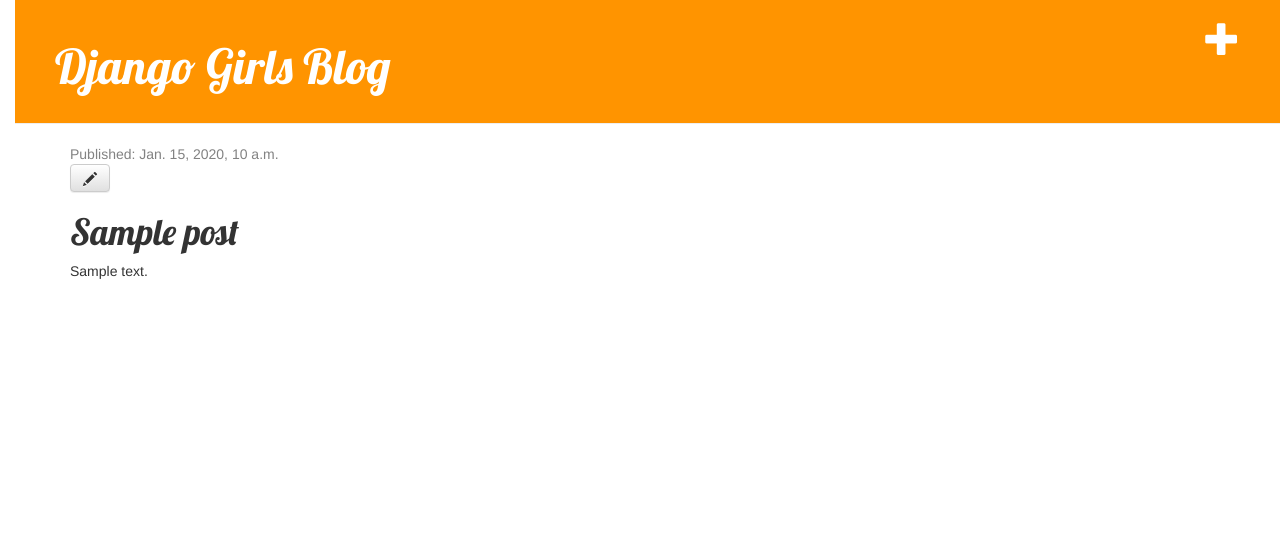
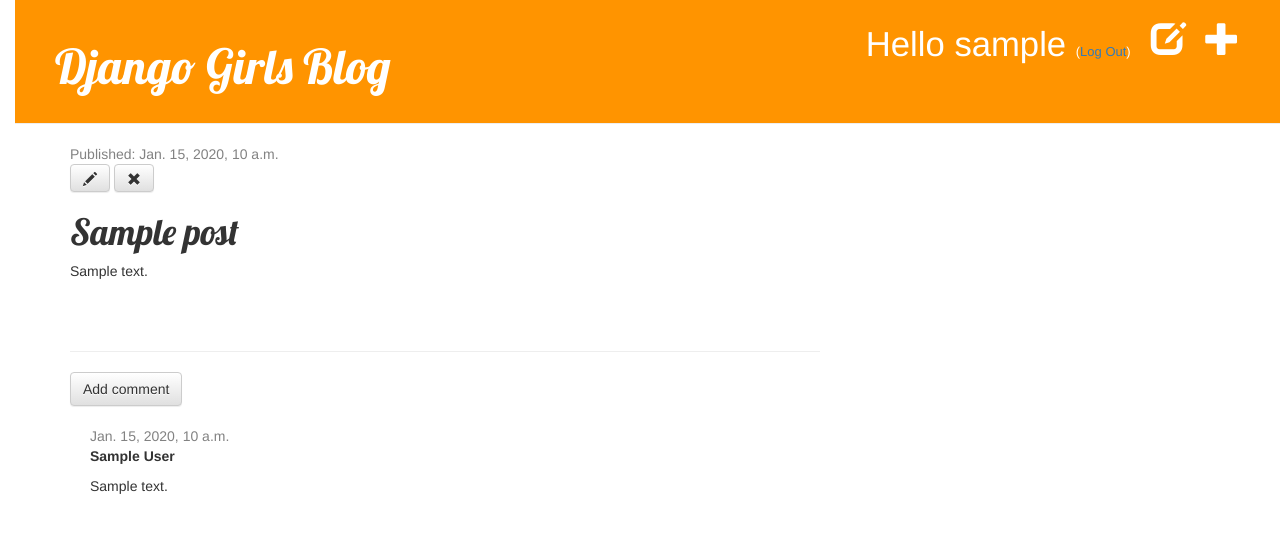
Before and after one commit to dzingai/my-first-blog, a Django app: page /post/1/ in a window 1280 px wide. Shown: the top 533 px of the page. Run offline with Django 3.2, Linux system fonts and the light colour scheme; a user stored in the database is signed in; tables that the repository leaves empty hold one stand-in row (values such as "Sample post"); some libraries are stand-ins or nearby versions.

Commit message:
Added security on the app. Added model and forms for comments, including removing and approving comments.

```diff
--- a/blog/admin.py
+++ b/blog/admin.py
@@ -1,4 +1,5 @@
 from django.contrib import admin
-from .models import Post
+from .models import Post, Comment
 
 admin.site.register(Post)
+admin.site.register(Comment)
--- a/blog/models.py
+++ b/blog/models.py
@@ -5,13 +5,29 @@
     author = models.ForeignKey('auth.user')
     title = models.CharField(max_length=200)
     text = models.TextField()
-    created_date = models.DateTimeField(default=timezone.now())
-    published_date = models.DateTimeField(
-blank=True, null=True)
+    created_date = models.DateTimeField(default=timezone.now)
+    published_date = models.DateTimeField(blank=True, null=True)
 
     def publish(self):
-        self.published_date = timezone.now()
+        self.published_date = timezone.now
+        self.save()
+
+    def approved_comments(self):
+        return self.comments.filter(approved_comment=True)
+
+    def __str__(self):
+        return self.title
+
+class Comment(models.Model):
+    post = models.ForeignKey('blog.Post', related_name='comments')
+    author = models.CharField(max_length=200)
+    text = models.TextField()
+    created_date = models.DateTimeField(default=timezone.now)
+    approved_comment = models.BooleanField(default=False)
+
+    def approve(self):
+        self.approved_comment = True
         self.save()
 
     def __str__(self):
-        return self.title
+        return self.text
--- a/blog/static/css/blog.css
+++ b/blog/static/css/blog.css
@@ -52,3 +52,7 @@
 .post h1 a, .post h1 a:visited {
     color: #000000;
 }
+
+.comment {
+    margin: 20px 0px 20px 20px;
+}
--- a/blog/templates/blog/base.html
+++ b/blog/templates/blog/base.html
@@ -11,8 +11,15 @@
         <div class="page-header">
         {% if user.is_authenticated %}
             <a href="{% url 'post_new' %}" class="top-menu"><span class="glyphicon glyphicon-plus"></span></a>
+            <a href="{% url 'post_draft_list' %}" class="top-menu">
+            <span class="glyphicon glyphicon-edit"></span>
+        </a>
+        <p class="top-menu">Hello {{ user.username }} <small style="font-size: small !important">(<a href="{% url 'logout' %}">Log Out</a>)</small></p>
+        {% else %}
+        <a href="{% url 'login' %}" class="top-menu"><span class="glyphicon glyphicon-lock"></span></a>
         {% endif %}
-            <h1><a href="/">Django Girls Blog</a></h1>
+
+            <h1><a href="{% url 'blog.views.post_list' %}">Django Girls Blog</a></h1>
 
         </div>
         <div class="content container">
--- a/blog/templates/blog/post_detail.html
+++ b/blog/templates/blog/post_detail.html
@@ -6,12 +6,34 @@
             <div class="date">
                 Published: {{ post.published_date }}
             </div>
+        {% else %}
+            <a class="btn btn-default" href="{% url 'blog.views.post_publish' pk=post.pk %}">Publish</a>
         {% endif %}
         {% if user.is_authenticated %}
         <a class="btn btn-default" href="{% url 'post_edit' pk=post.pk %}">
             <span class="glyphicon glyphicon-pencil"></span></a>
+            <a class="btn btn-default" href="{% url 'post_remove' pk=post.pk %}"><span class="glyphicon glyphicon-remove"></span></a>
         {% endif %}
         <h1>{{ post.title }}</h1>
         <p>{{ post.text|linebreaksbr }}</p>
         </div>
+    <hr>
+    <a class="btn btn-default" href="{% url 'add_comment_to_post' pk=post.pk %}">Add comment</a>
+    {% for comment in post.comments.all %}
+        {% if user.is_authenticated or comment.approved_comment %}
+        <div class="comment">
+            <div class="date">
+            {{ comment.created_date }}
+            {% if not comment.approved_comment %}
+                <a class="btn btn-default" href="{% url 'comment_remove' pk=comment.pk %}"><span class="glyphicon glyphicon-remove"></span></a>
+                <a class="btn btn-default" href="{% url 'comment_approve' pk=comment.pk %}"><span class="glyphicon glyphicon-ok"></span></a>
+            {% endif %}
+            </div>
+            <strong>{{ comment.author }}</strong>
+            <p>{{ comment.text|linebreaks }}</p>
+        </div>
+        {% endif %}
+    {% empty %}
+        <p>No comments here yet :(</p>
+    {% endfor %}
 {% endblock %}
--- a/blog/templates/blog/post_list.html
+++ b/blog/templates/blog/post_list.html
@@ -7,7 +7,8 @@
                 <p>published: {{ post.published_date }}</p>
             </div>
             <h1><a href="{% url 'post_detail' pk=post.pk %}">{{ post.title }}</a></h1>
-            <p>{{ post.text|linebreaksbr }}</p>
+            <p>{{ post.text|linebreaks }}</p>
+            <a href="{% url 'blog.views.post_detail' pk=post.pk %}">Comments: {{ post.approved_comments.count }}</a>
             </div>
     {% endfor %}
 {% endblock %}
--- a/blog/urls.py
+++ b/blog/urls.py
@@ -6,5 +6,11 @@
     url(r'^post/(?P<pk>\d+)/$', views.post_detail, name='post_detail'),
     url(r'^post/new/$', views.post_new, name='post_new'),
     url(r'^post/(?P<pk>\d+)/edit/$', views.post_edit, name='post_edit'),
+    url(r'^drafts/$', views.post_draft_list, name='post_draft_list'),
+    url(r'^post/(?P<pk>\d+)/$', views.post_publish, name='post_publish'),
+    url(r'^post/(?P<pk>\d+)/remove/$', views.post_remove, name='post_remove'),
+    url(r'^post/(?P<pk>\d+)/comment/$', views.add_comment_to_post, name='add_comment_to_post'),
+    url(r'^comment/(?P<pk>\d+)/approve/$', views.comment_approve, name='comment_approve'),
+    url(r'^comment/(?P<pk>\d+)/remove/$', views.comment_remove, name='comment_remove'),
 
 ]
--- a/blog/views.py
+++ b/blog/views.py
@@ -1,8 +1,9 @@
 from django.shortcuts import redirect
 from django.shortcuts import render, get_object_or_404
+from django.contrib.auth.decorators import login_required
 from django.utils import timezone
-from .models import Post
-from .forms import PostForm
+from .models import Post, Comment
+from .forms import PostForm, CommentForm
 
 # Create your views here.
 def post_list(request):
@@ -13,19 +14,20 @@
     post = get_object_or_404(Post, pk=pk)
     return render(request, 'blog/post_detail.html', {'post': post })
 
+@login_required
 def post_new(request):
     if request.method == "POST":
         form = PostForm(request.POST)
         if form.is_valid():
             post = form.save(commit=False)
             post.author = request.user
-            post.published_date = timezone.now()
             post.save()
             return redirect('post_detail', pk=post.pk)
     else:
         form = PostForm()
     return render(request, 'blog/post_edit.html', { 'form': form })
 
+@login_required
 def post_edit(request, pk):
     post = get_object_or_404(Post, pk=pk)
     if request.method == "POST":
@@ -33,9 +35,51 @@
         if form.is_valid():
             post = form.save(commit=False)
             post.author = request.user
-            post.published_date = timezone.now()
             post.save()
             return redirect('post_detail', pk=post.pk)
     else:
         form = PostForm(instance=post)
     return render(request, 'blog/post_edit.html', {'form': form })
+
+@login_required
+def post_draft_list(request):
+    posts = Post.objects.filter(published_date__isnull=True).order_by('created_date')
+    return render(request, 'blog/post_draft_list.html', {'posts': posts})
+
+@login_required
+def post_publish(request, pk):
+    post = get_object_or_404(Post, pk=pk)
+    post.publish()
+    return redirect('blog.views.post_detail', pk=pk)
+
+@login_required
+def post_remove(request, pk):
+    post = get_object_or_404(Post, pk=pk)
+    post.delete()
+    return redirect('blog.views.post_list')
+
+def add_comment_to_post(request, pk):
+    post = get_object_or_404(Post, pk=pk)
+    if request.method == "POST":
+        form = CommentForm(request.POST)
+        if form.is_valid():
+            comment = form.save(commit=False)
+            comment.post = post
+            comment.save()
+            return redirect('blog.views.post_detail', pk=post.pk)
+    else:
+        form = CommentForm()
+    return render(request, 'blog/add_comment_to_post.html', {'form': form })
+
+@login_required
+def comment_approve(request, pk):
+    comment = get_object_or_404(Comment, pk=pk)
+    comment.approve()
+    return redirect('blog.views.post_detail', pk=comment.post.pk)
+
+@login_required
+def comment_remove(request, pk):
+    comment = get_object_or_404(Comment, pk=pk)
+    post_pk = comment.post.pk
+    comment.delete()
+    return redirect('blog.views.post_detail', pk=post_pk)
--- a/mysite/settings.py
+++ b/mysite/settings.py
@@ -121,3 +121,4 @@
 
 STATIC_URL = '/static/'
 STATIC_ROOT = os.path.join(BASE_DIR, 'static')
+LOGIN_REDIRECT_URL = '/'
--- a/mysite/urls.py
+++ b/mysite/urls.py
@@ -1,22 +1,12 @@
-"""mysite URL Configuration
+from django.conf.urls import include, url, patterns
+from django.contrib.auth import views
 
-The `urlpatterns` list routes URLs to views. For more information please see:
-    https://docs.djangoproject.com/en/1.9/topics/http/urls/
-Examples:
-Function views
-    1. Add an import:  from my_app import views
-    2. Add a URL to urlpatterns:  url(r'^$', views.home, name='home')
-Class-based views
-    1. Add an import:  from other_app.views import Home
-    2. Add a URL to urlpatterns:  url(r'^$', Home.as_view(), name='home')
-Including another URLconf
-    1. Import the include() function: from django.conf.urls import url, include
-    2. Add a URL to urlpatterns:  url(r'^blog/', include('blog.urls'))
-"""
-from django.conf.urls import include, url
 from django.contrib import admin
+admin.autodiscover()
 
 urlpatterns = [
+    url(r'^admin/', admin.site.urls),
+    url(r'^accounts/login/$', views.login, name='login'),
+    url(r'^accounts/logout/$', views.logout, name='logout', kwargs={'next_page': '/' }),
     url(r'', include('blog.urls')),
-    url(r'^admin/', admin.site.urls),
 ]
```
Also changed, not shown: blog/forms.py (+7 -1 lines), blog/templates/blog/add_comment_to_form.html (added, +12 -0 lines), blog/templates/blog/add_comment_to_post.html (added, +12 -0 lines), blog/templates/blog/post_draft_list.html (added, +12 -0 lines), blog/templates/registration/login.html (added, +26 -0 lines), blog/migrations/0003_auto_20160831_1143.py (added), blog/migrations/0004_auto_20160831_1145.py (added).
